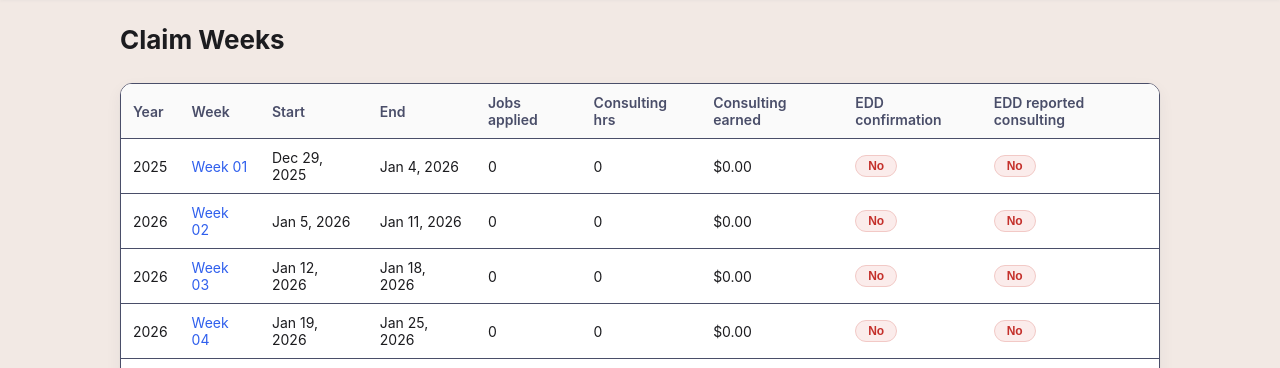
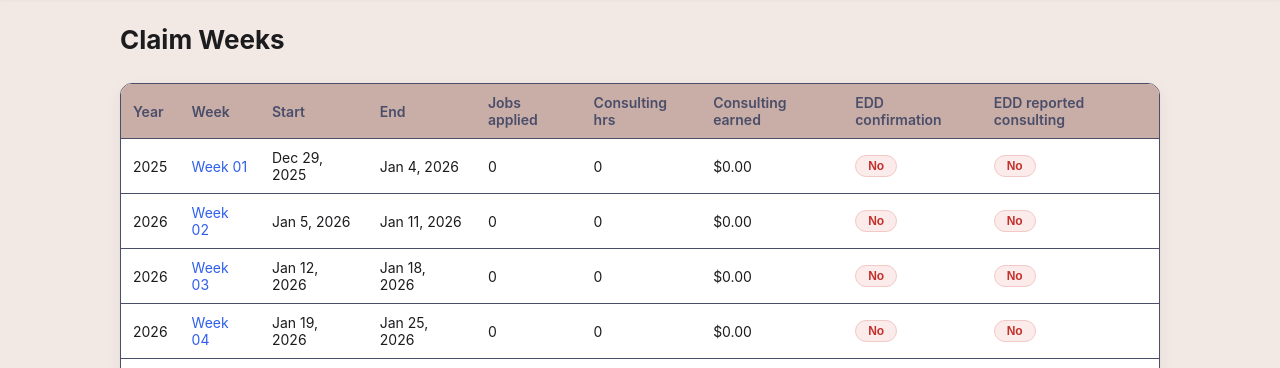
Before and after one commit to jtbrisson/jobtracker, a Flask app: page /weeks/ in a window 1280 px wide. Shown: the part 49-417 px from the top of the page. Run offline with Flask 3, Linux system fonts and the light colour scheme; the visitor is signed in with stand-in values (Sample User, id 1); data comes from the database, SQL or seed files in the repository; data that the repository does not hold is empty.

Commit message:
Change sticky table header background to dusty mauve

```diff
--- a/app/static/css/style.css
+++ b/app/static/css/style.css
@@ -71,7 +71,7 @@ h2 { font-size: 18px; margin: 28px 0 10px; }
 
 .table-wrapper { display: block; width: 100%; max-height: calc(100vh - 200px); overflow-y: auto; border: 1px solid var(--border); border-radius: var(--radius); box-shadow: var(--shadow); }
 .table { width: 100%; border-collapse: collapse; background: var(--surface); }
-.table thead { position: sticky; top: 0; background: #fafafa; z-index: 10; }
+.table thead { position: sticky; top: 0; background: #c9ada7; z-index: 10; }
 .table th, .table td { text-align: left; padding: 10px 12px; border-bottom: 1px solid var(--border); font-size: 14px; }
 .table th { font-weight: 600; color: var(--muted); }
 .table tr:last-child td { border-bottom: none; }
```
